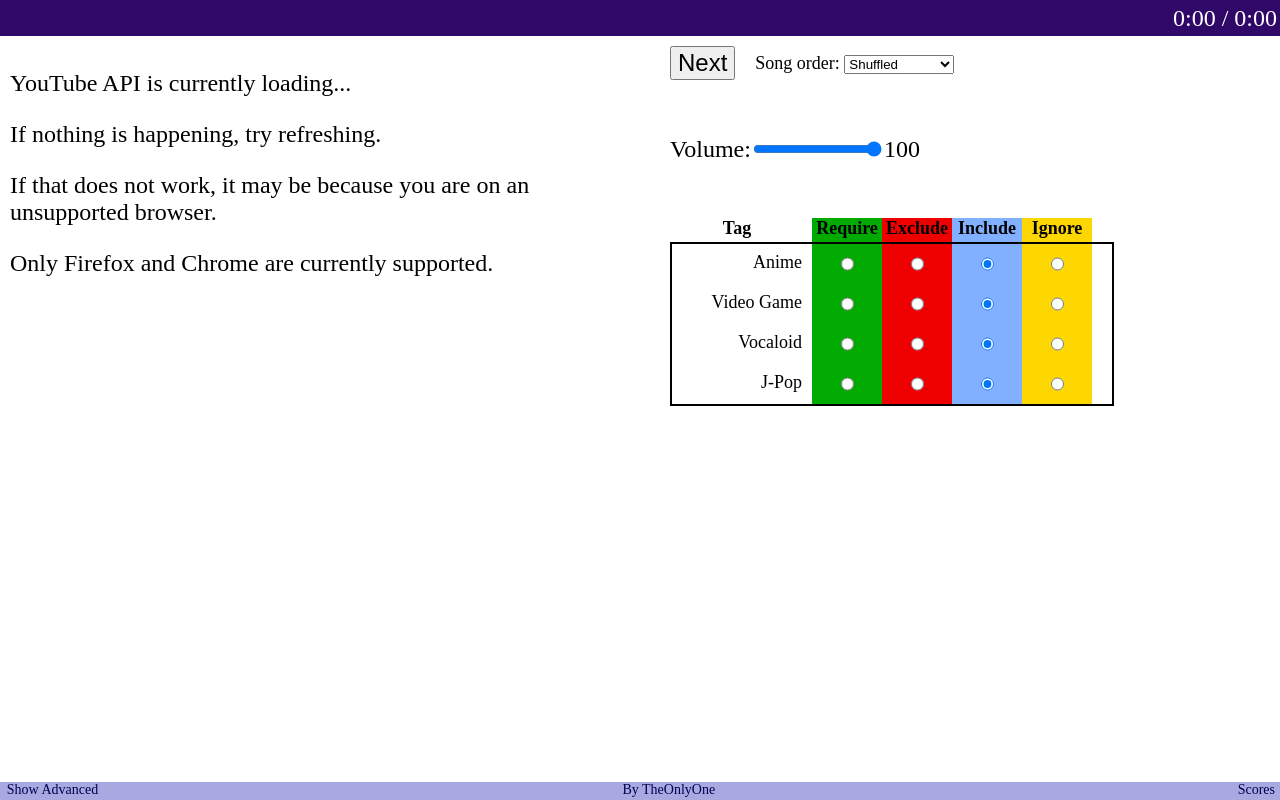
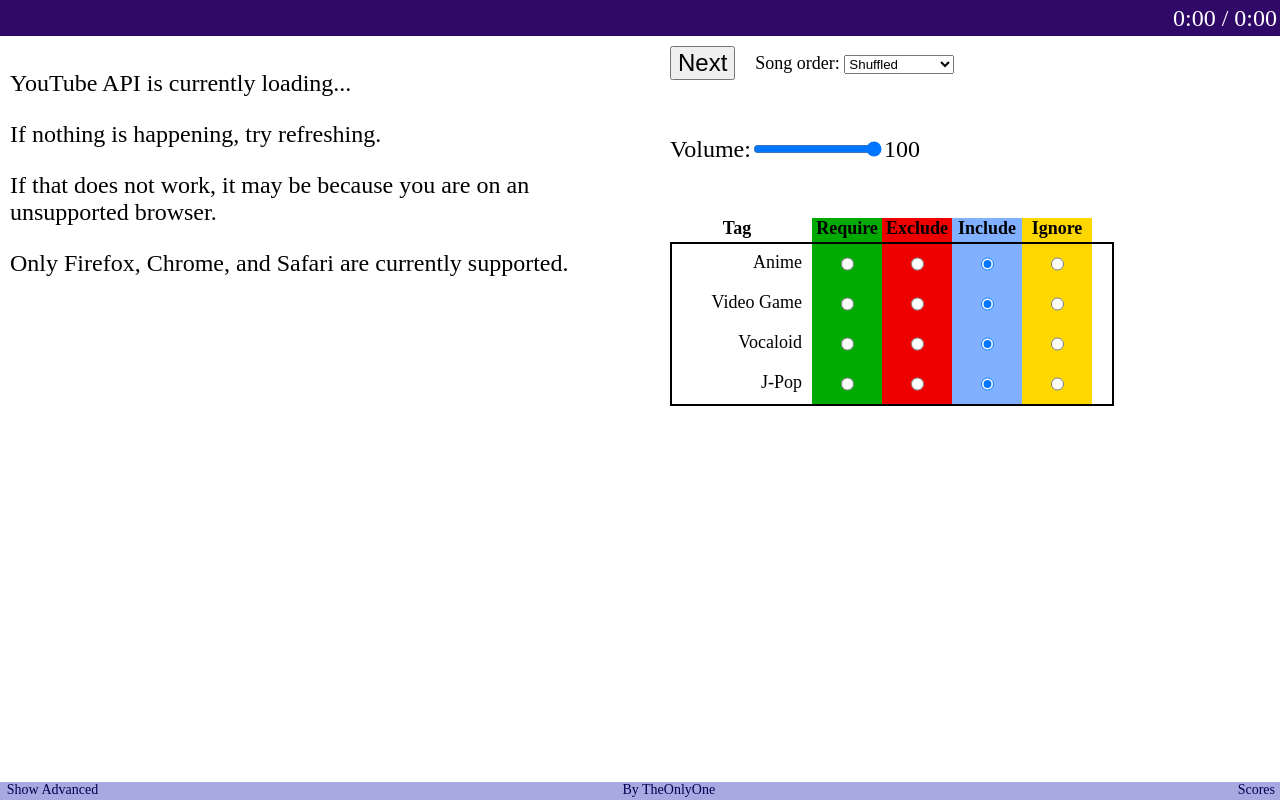
Before and after one commit to LumenTheFairy/youtube-playlist, a plain HTML site: page index.html in a window 1280 px wide. Drawn offline with Linux system fonts and the light colour scheme.

Commit message:
Making sure I pulled.

```diff
--- a/data/songs.js
+++ b/data/songs.js
@@ -6,7 +6,8 @@ return [
 
 /*
 TO ADD:
-Kanokon ed
+https://www.youtube.com/watch?v=C3w6qXm4800
+https://www.youtube.com/watch?v=vm_mQmjyvts
 */
 
   // { desc: "Placeholder",
--- a/index.html
+++ b/index.html
@@ -31,7 +31,7 @@
           <p>YouTube API is currently loading...</p>
           <p>If nothing is happening, try refreshing.</p>
           <p>If that does not work, it may be because you are on an unsupported browser.</p>
-          <p>Only Firefox and Chrome are currently supported.</p>
+          <p>Only Firefox, Chrome, and Safari are currently supported.</p>
         </div>
       </div>
     </div>
```
